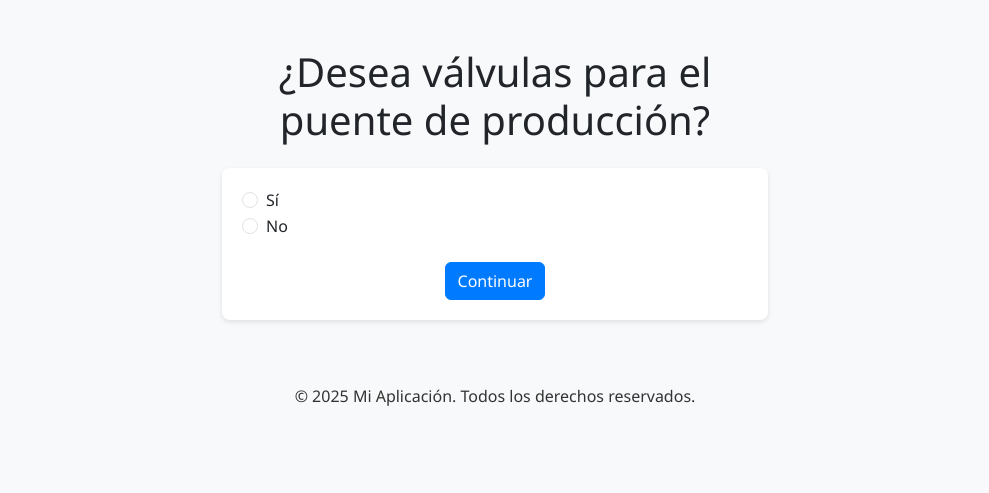
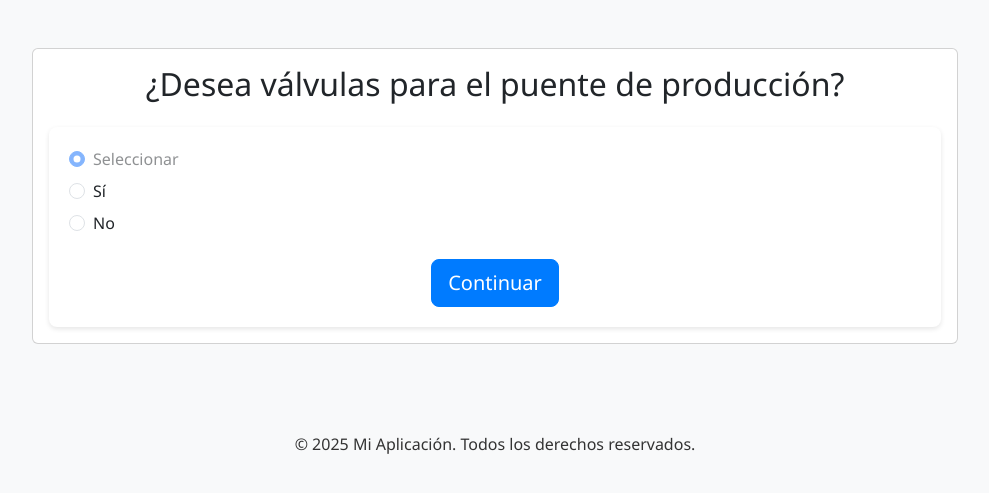
Before and after one commit to Lucianogalizia/BM-HTML, a Flask app: page /flujo_i in a window 1280 px wide. Shown: the part 56-549 px from the top of the page, without its empty margins (145-1134 px from the left). Run offline with Flask 2, Linux system fonts and the light colour scheme.

Commit message:
Update flujo_i.html

```diff
--- a/templates/flujo_i.html
+++ b/templates/flujo_i.html
@@ -1,13 +1,30 @@
 {% extends "base.html" %}
-
-{% block title %}Flujo I: Válvulas Puente{% endblock %}
+{% block title %}Flujo I: Válvulas para Puente{% endblock %}
 
 {% block content %}
 <div class="row">
-  <div class="col-md-6 offset-md-3">
-    <h1 class="text-center mb-4">¿Desea válvulas para el puente de producción?</h1>
+  <div class="col-md-10 offset-md-1">
+    <div class="card mb-4">
+      <div class="card-body">
+        <h2 class="card-title text-center mb-4">
+          ¿Desea válvulas para el puente de producción?
+        </h2>
         <form method="post">
-      <div class="form-check">
+          <div class="form-check mb-2">
+            <input
+              class="form-check-input"
+              type="radio"
+              name="valvulas"
+              id="val_seleccionar"
+              value=""
+              checked
+              disabled
+            >
+            <label class="form-check-label" for="val_seleccionar">
+              Seleccionar
+            </label>
+          </div>
+          <div class="form-check mb-2">
             <input
               class="form-check-input"
               type="radio"
@@ -18,7 +35,7 @@
             >
             <label class="form-check-label" for="val_si">Sí</label>
           </div>
-      <div class="form-check">
+          <div class="form-check mb-4">
             <input
               class="form-check-input"
               type="radio"
@@ -28,10 +45,14 @@
             >
             <label class="form-check-label" for="val_no">No</label>
           </div>
-      <div class="text-center mt-4">
-        <button type="submit" class="btn btn-primary">Continuar</button>
+          <div class="text-center">
+            <button type="submit" class="btn btn-primary btn-lg">
+              Continuar
+            </button>
           </div>
         </form>
       </div>
     </div>
+  </div>
+</div>
 {% endblock %}
```
Lines whose indentation alone changed are shown as unchanged.
